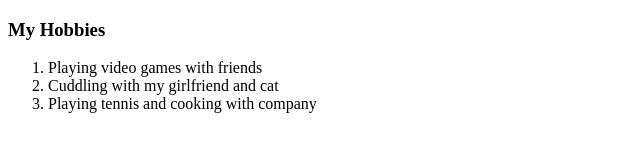
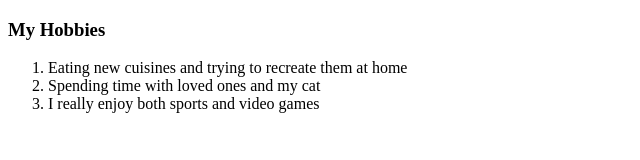
Before and after one commit to dianan64/CV, a plain HTML site: page hobbies.html in a window 1280 px wide. Shown: the whole page, without its empty margins (0-640 px from the left). Drawn offline with Linux system fonts and the light colour scheme.

Commit message:
Update hobbies.html
Reworked on hobbies

```diff
--- a/hobbies.html
+++ b/hobbies.html
@@ -7,9 +7,9 @@
   <body>
     <h3>My Hobbies</h3>
     <ol>
-      <li>Playing video games with friends</li>
-      <li>Cuddling with my girlfriend and cat</li>
-      <li>Playing tennis and cooking with company</li>
+      <li>Eating new cuisines and trying to recreate them at home</li>
+      <li>Spending time with loved ones and my cat</li>
+      <li>I really enjoy both sports and video games</li>
     </ol>
   </body>
 </html>
```
